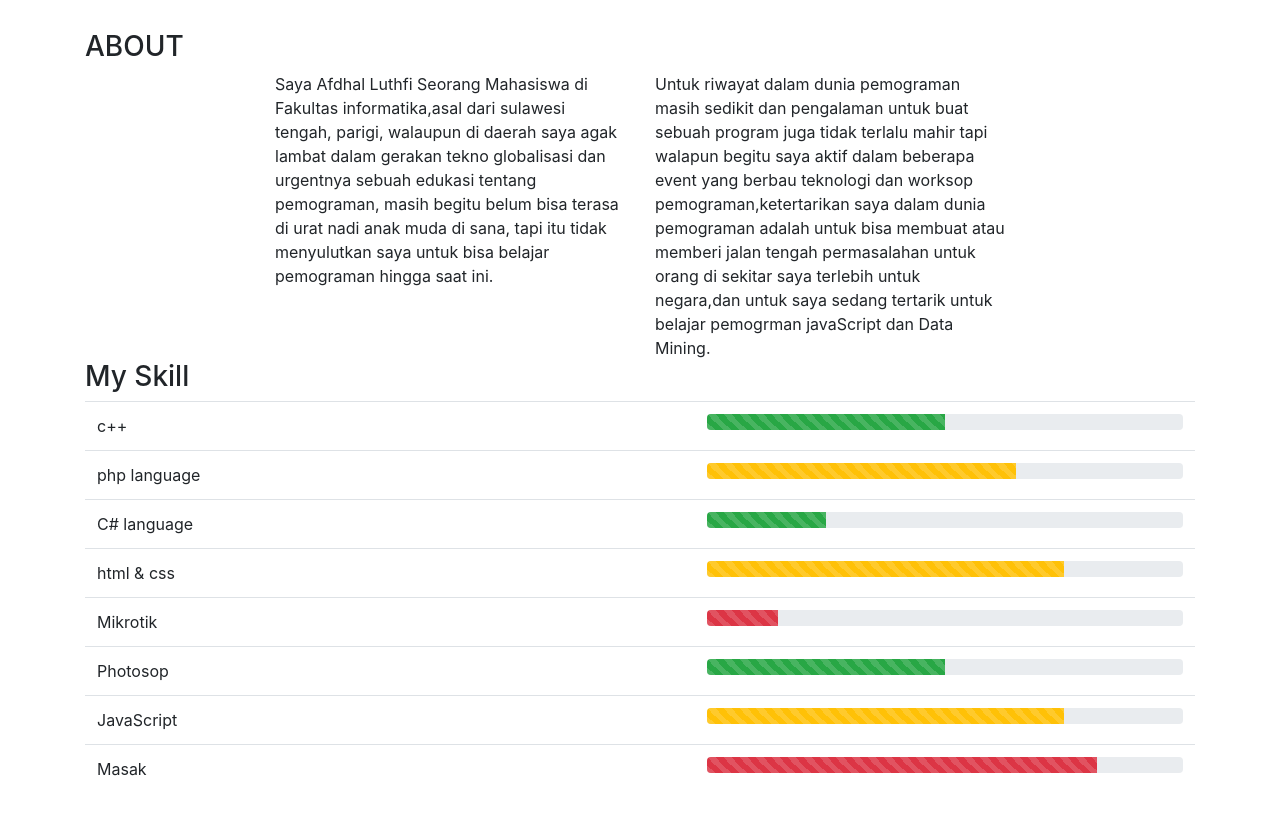
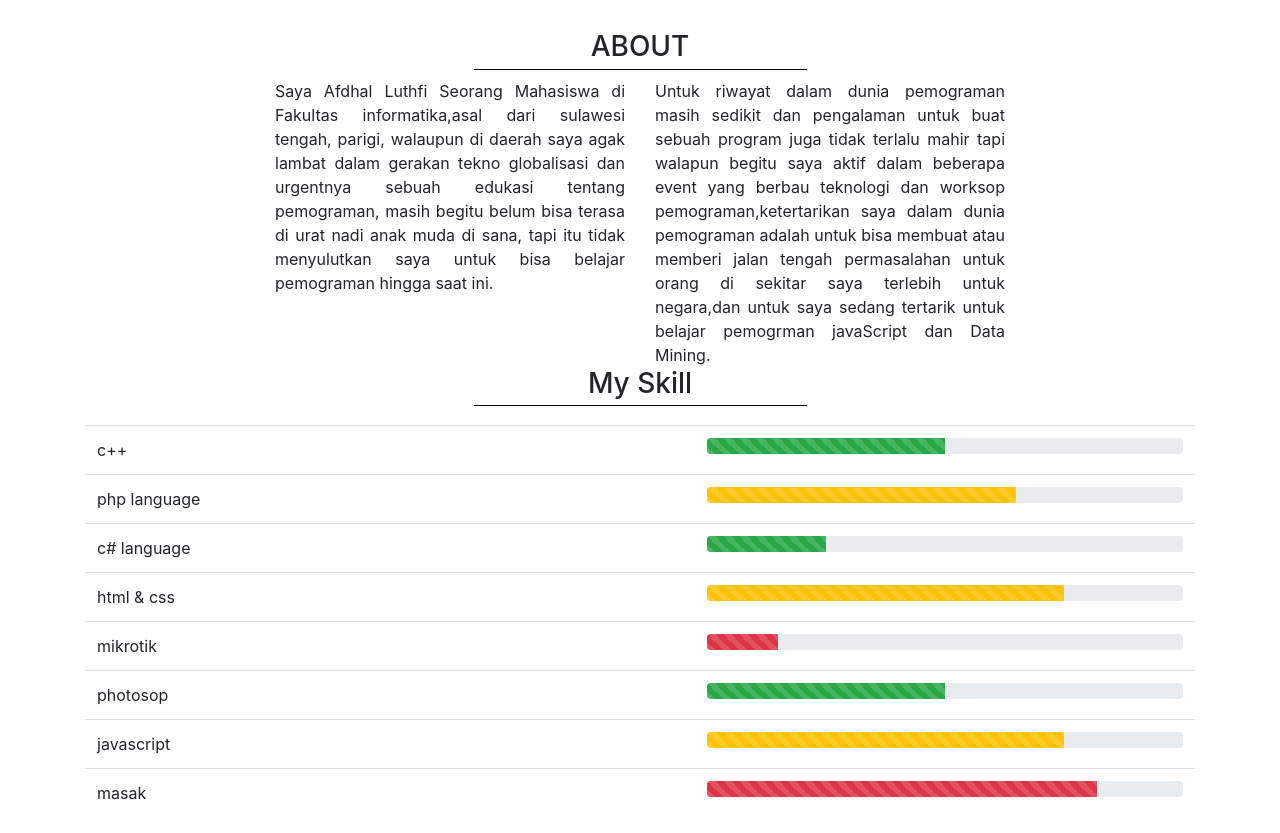
Before and after one commit to 16110347/Exercise1, a plain HTML site: page index.html in a window 1280 px wide. Shown: the part 642-1475 px from the top of the page. Before the commit the page ends 1451 px from the top, so only its background shows below. Drawn offline with nearby package versions, Linux system fonts and the light colour scheme; a web font is replaced by a local one.

Commit message:
tambah style skill

```diff
--- a/profile.css
+++ b/profile.css
@@ -68,3 +68,33 @@
     position: absolute;
     bottom: 0;
 }
+
+/* about */
+
+.row h3 {
+    border-bottom: 1px solid black;
+    width: 30%;
+    margin: auto;
+    padding-bottom: 5px;
+    margin-bottom: -6px;
+    text-align: center;
+}
+
+.row .col-sm-4 {
+    margin-top: 15px;
+    text-align: justify;
+}
+
+/* akhir about */
+
+/* skill */
+
+.table {
+    margin-top: 25px;
+}
+
+.table td {
+    text-transform: lowercase;
+}
+
+/* akhir  skill */
```
